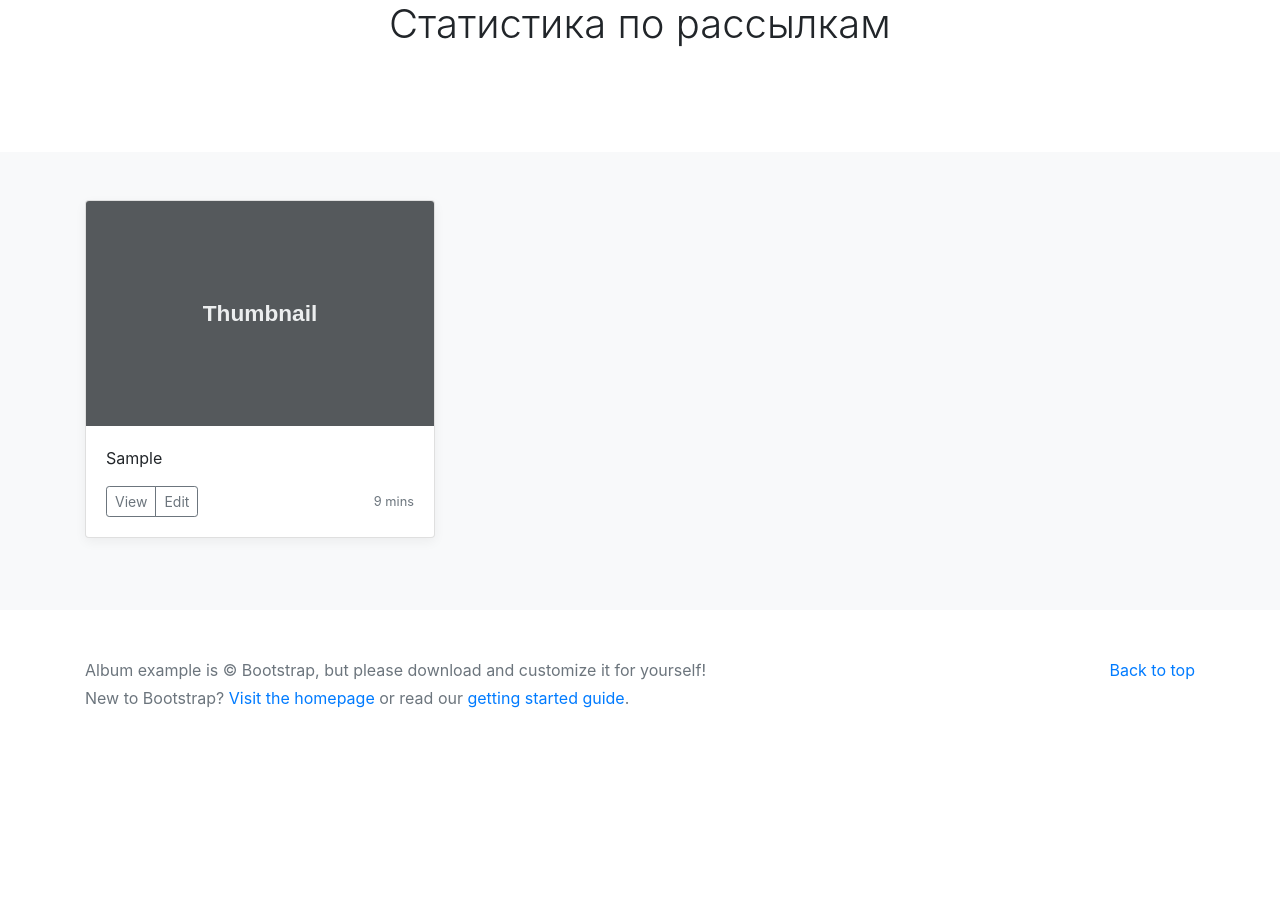
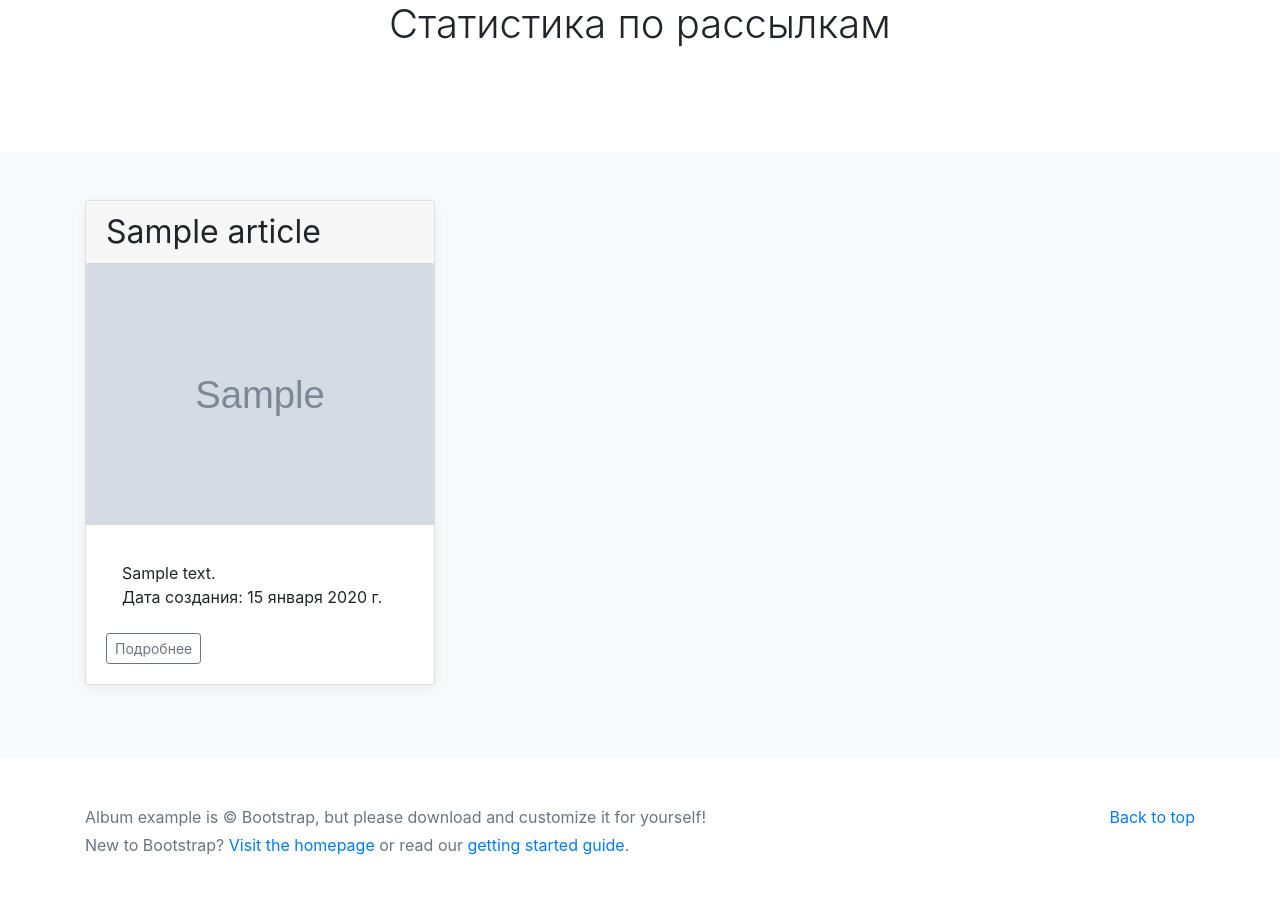
Before and after one commit to jekaGitHub/coursework_6, a Django app: page / in a window 1280 px wide. Shown: the part 152-1061 px from the top of the page. Before the commit the page ends 860 px from the top, so only its background shows below. Run offline with Django 5.2, Linux system fonts and the light colour scheme; tables that the repository leaves empty hold one stand-in row (values such as "Sample post"); grey boxes marked "Sample" are stand-in pictures; some libraries are stand-ins or nearby versions.

Commit message:
edit index.html

```diff
--- a/mailings/templates/mailings/index.html
+++ b/mailings/templates/mailings/index.html
@@ -1,21 +1,22 @@
 {% extends 'mailings/base.html' %}
-
+{% load my_tags %}
 {% block content %}
 <div class="row">
     {% for object in object_list %}
-    <div class="col-md-4">
+    <div class="col-4">
         <div class="card mb-4 box-shadow">
-            <img class="card-img-top" data-src="holder.js/100px225?theme=thumb&bg=55595c&fg=eceeef&text=Thumbnail"
-                 alt="Card image cap">
+            <div class="card-header">
+                <h2 class="my-0 font-weight-normal">{{ object.title }}</h2>
+            </div>
+            <img src="{{ object.image | media_filter }}" alt="Article Image" class="img-fluid">
             <div class="card-body">
-                <p class="card-text">{{ object.fio }}</p>
-                <div class="d-flex justify-content-between align-items-center">
-                    <div class="btn-group">
-                        <button type="button" class="btn btn-sm btn-outline-secondary">View</button>
-                        <button type="button" class="btn btn-sm btn-outline-secondary">Edit</button>
-                    </div>
-                    <small class="text-muted">9 mins</small>
-                </div>
+                <ul class="list-unstyled mt-3 mb-4 text-start m-3">
+                    <li>{{ object.description | truncatechars:100 }}</li>
+                    <li>Дата создания: {{ object.created_at }}</li>
+                </ul>
+                <a href="{% url 'blog:view_article' object.pk %}">
+                    <button type="button" class="btn btn-sm btn-outline-secondary">Подробнее</button>
+                </a>
             </div>
         </div>
     </div>
--- a/mailings/views.py
+++ b/mailings/views.py
@@ -5,12 +5,13 @@ from django.views.generic import ListView, CreateView, DetailView, UpdateView, D
 
 from mailings.forms import SettingsMailingForm, MessageForm, ClientForm
 from mailings.models import Client, Message, SettingsMailing
+from blog.models import Article
 
 
 # Create your views here.
 def index(request):
     context = {
-        'object_list': Client.objects.all(),
+        'object_list': Article.objects.all()[:3],
         'title': 'Статистика по рассылкам'
     }
     return render(request, 'mailings/index.html', context)
```
